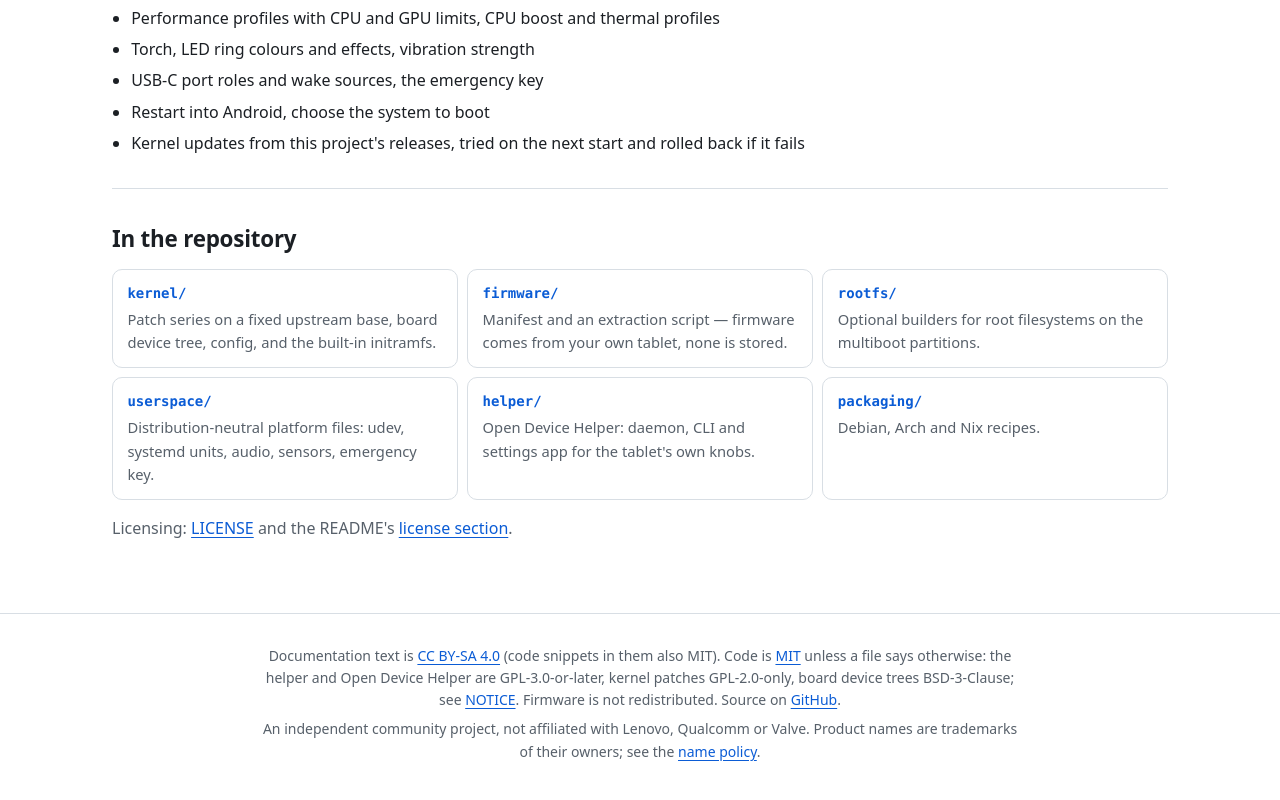
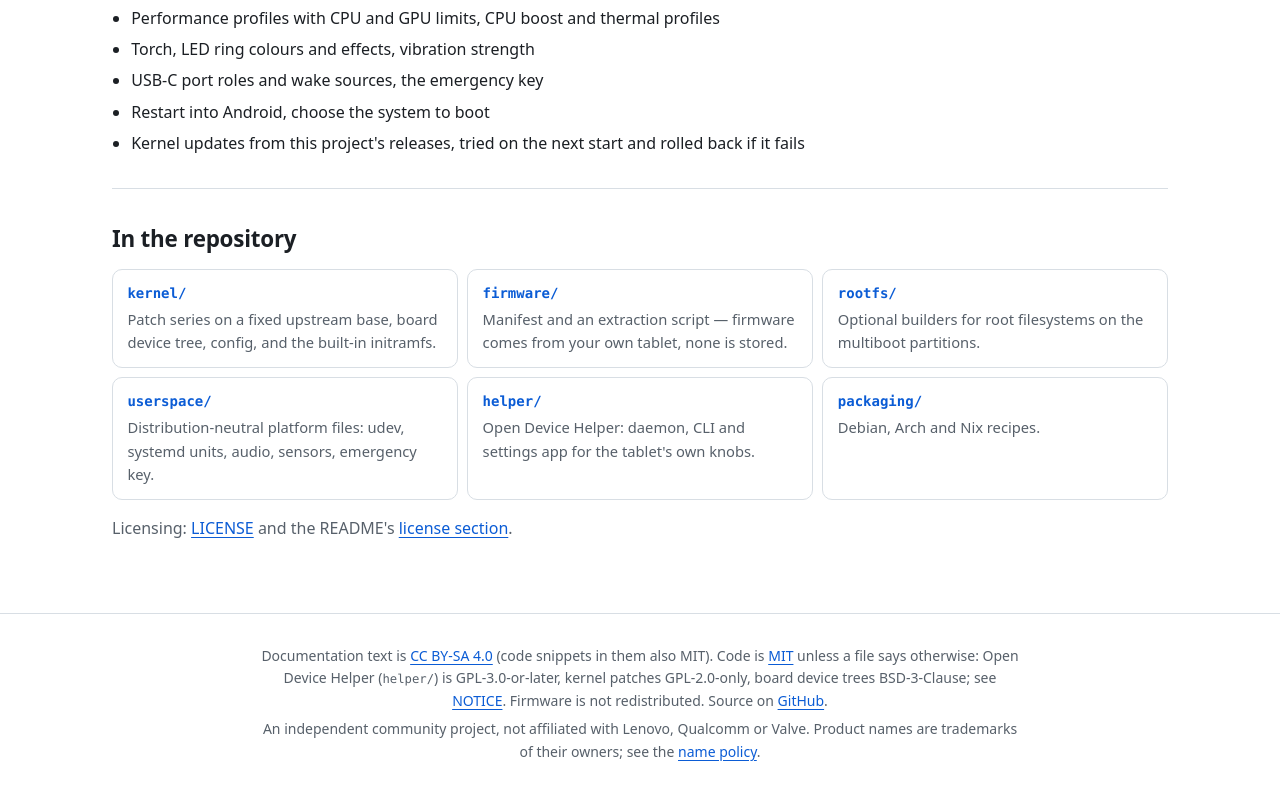
Before and after one commit to joonhoekim/tb323fu-linux, a Next.js app in the folder site/: page / in a window 1280 px wide. Shown: the part 989-1789 px from the top of the page. Built offline with nearby package versions, Linux system fonts and the light colour scheme.

Commit message:
site: footer names Open Device Helper once

```diff
--- a/site/components/SiteFooter.tsx
+++ b/site/components/SiteFooter.tsx
@@ -7,7 +7,7 @@ export default function SiteFooter() {
       <p>
         Documentation text is <a href={githubUrl("LICENSES/CC-BY-SA-4.0.txt")}>CC BY-SA 4.0</a>{" "}
         (code snippets in them also MIT). Code is <a href={githubUrl("LICENSE")}>MIT</a> unless a file says otherwise:
-        the helper and Open Device Helper are GPL-3.0-or-later, kernel patches GPL-2.0-only, board device trees
+        Open Device Helper (<code>helper/</code>) is GPL-3.0-or-later, kernel patches GPL-2.0-only, board device trees
         BSD-3-Clause; see <a href={githubUrl("NOTICE")}>NOTICE</a>. Firmware is not redistributed. Source on{" "}
         <a href={REPO_URL}>GitHub</a>.
       </p>
```
